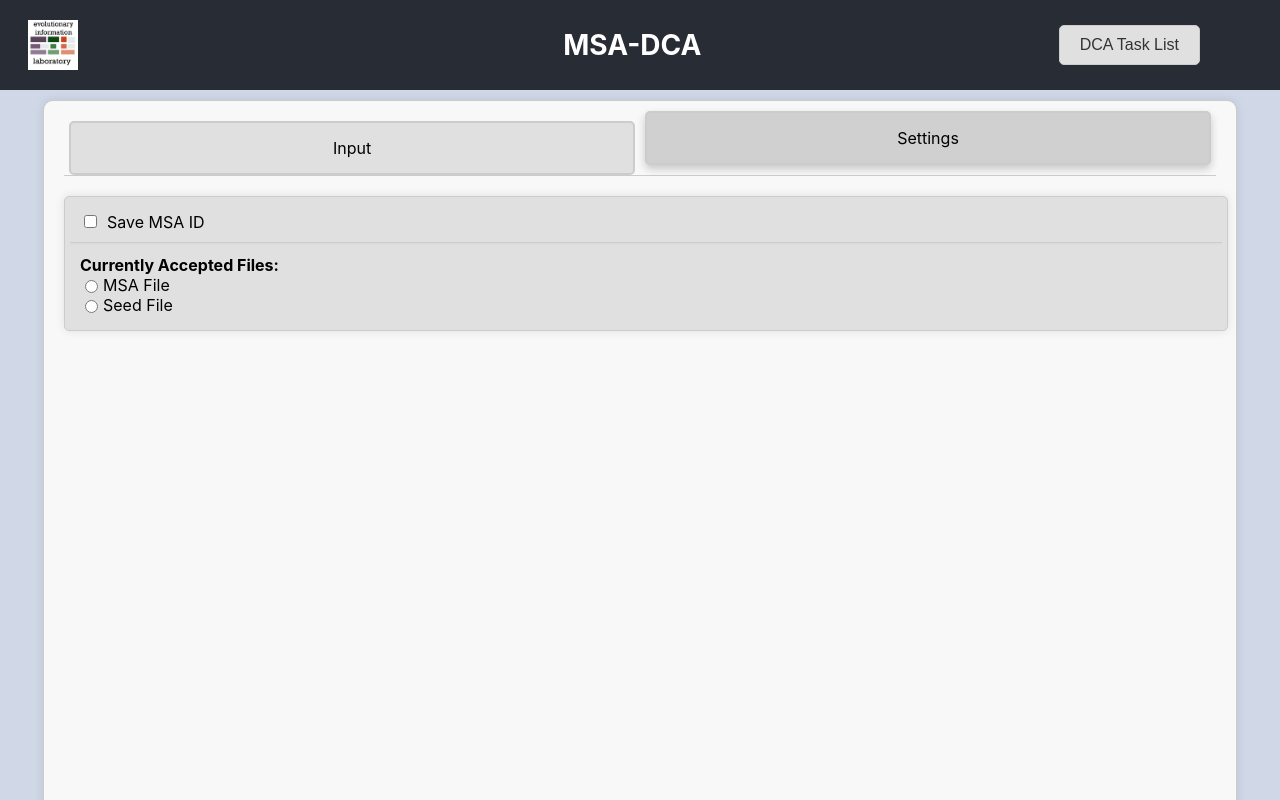
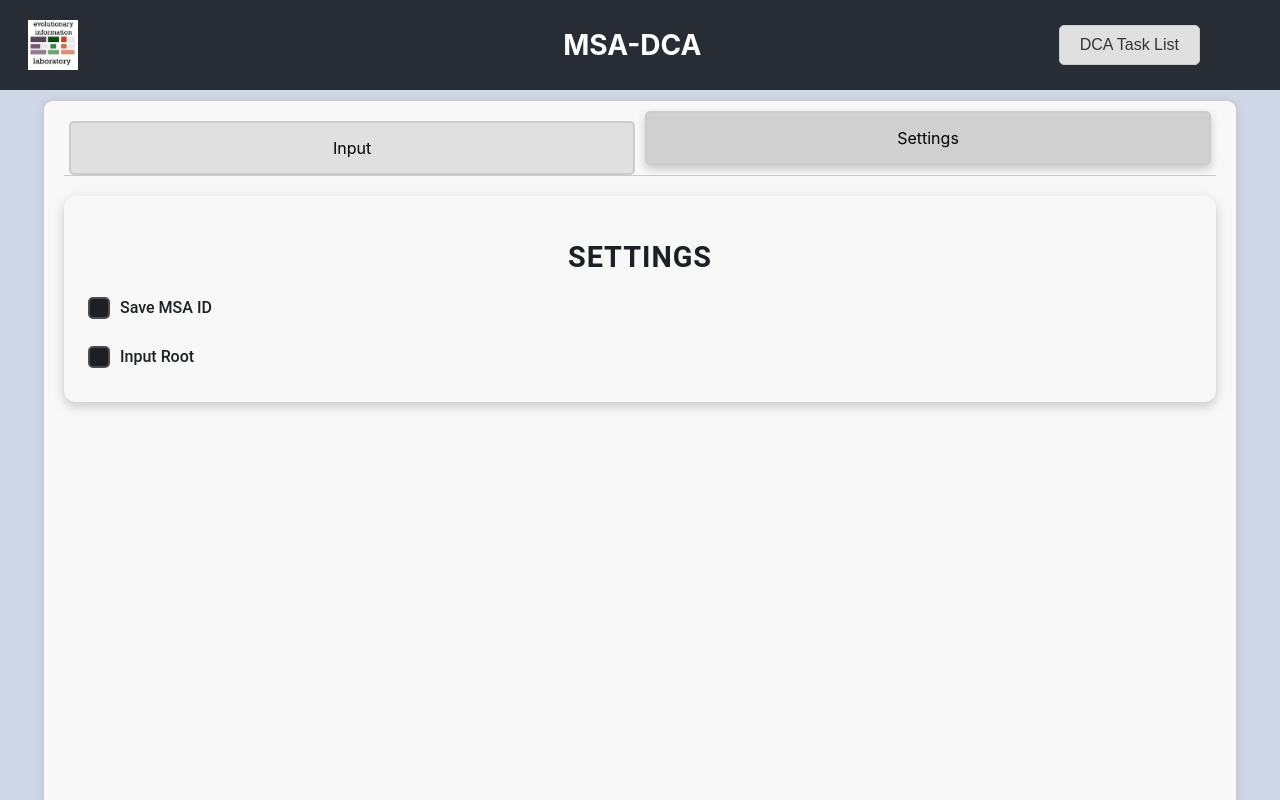
Before and after one commit to utdal/dcaServerFrontend, a React (Create React App) app: page /coevolving-pairs in a window 1280 px wide. Both pictures are taken after a click on the element "Settings". Built offline with nearby package versions, Linux system fonts and the light colour scheme.

Commit message:
settings change

```diff
--- a/src/pages/CoevolvingPairs.js
+++ b/src/pages/CoevolvingPairs.js
@@ -507,49 +507,106 @@ return (
         </>
       )}
       {activeTab === 'Tab2' && (
-        <div style={styles.settingsMenu}>
-          <div
-            style={styles.settingsOption}
+
+        <div style={{
+            background: '#E5E5E52',
+            borderRadius: '12px',
+            padding: '20px',
+            marginBottom: '20px',
+            boxShadow: '0px 4px 12px rgba(0, 0, 0, 0.2)',
+            color: '#f0f0f0',
+            fontFamily: "'Roboto', sans-serif"
+        }}>
+            <h2 style={{
+                fontSize: '1.8rem',
+                color: '#1c1f24',
+                marginBottom: '10px',
+                textTransform: 'uppercase',
+                letterSpacing: '1px',
+                fontWeight: 'bold'
+            }}>
+                Settings
+            </h2>
+
+            <div style={{ overflowY: 'auto', maxHeight: '400px' }}>
+                <div style={{
+                    display: 'flex',
+                    alignItems: 'center',
+                    padding: '10px 0',
+                    borderBottom: '1px solid rgba(255, 255, 255, 0.2)'
+                }}>
+                    <input
+                        type="checkbox"
+                        id="option1"
+                        style={{
+                            WebkitAppearance: 'none',
+                            appearance: 'none',
+                            backgroundColor: '#1c1f24',
+                            border: '2px solid #4d4d4d',
+                            padding: '9px',
+                            borderRadius: '5px',
+                            cursor: 'pointer',
+                            marginRight: '10px',
+                            transition: 'all 0.3s ease'
+                        }}
+                        onClick={(e) => e.target.style.backgroundColor = e.target.checked ? '#4caf50' : '#2c3036'}
+                    />
+                    <label
+                        htmlFor="option1"
+                        style={{
+                            color: '#1c1f24',
+                            fontSize: '1rem',
+                            fontWeight: '500',
+                            transition: 'color 0.3s ease'
+                        }}
+                        onMouseOver={(e) => e.target.style.color = '#4caf50'}
+                        onMouseOut={(e) => e.target.style.color = '#1c1f24'}
                         onClick={handleSaveMsaIdChange}
                     >
+                        Save MSA ID
+                    </label>
+                </div>
+
+                <div style={{
+                    display: 'flex',
+                    alignItems: 'center',
+                    padding: '10px 0',
+                    borderBottom: '1px solid rgba(255, 255, 255, 0.2)'
+                }}>
                     <input
                         type="checkbox"
-              id="saveMsaId"
-              name="saveMsaId"
-              checked={saveMsaId}
-              readOnly
-              style={styles.checkbox}
+                        id="option2"
+                        style={{
+                            WebkitAppearance: 'none',
+                            appearance: 'none',
+                            backgroundColor: '#1c1f24',
+                            border: '2px solid #4d4d4d',
+                            padding: '9px',
+                            borderRadius: '5px',
+                            cursor: 'pointer',
+                            marginRight: '10px',
+                            transition: 'all 0.3s ease'
+                        }}
+                        onClick={(e) => e.target.style.backgroundColor = e.target.checked ? '#4caf50' : '#2c3036'}
                     />
-            <label htmlFor="saveMsaId" style={styles.checkboxLabel}>Save MSA ID</label>
-          </div>
-          <div style={{ marginTop: '0px', padding: '10px', borderTop: '2px solid #ddd' }}>
-            <span style={{ fontWeight: 'bold', marginRight: '10px' }}>Currently Accepted Files:</span>
-            <label style={{ marginRight: '20px', display: 'flex', alignItems: 'center' }}>
-              <input
-                type="radio"
-                name="fileType"
-                value="MSA"
-                checked={selectedFileTypes.MSA}
-                onChange={() => handleFileTypeChange('MSA')}
-                style={{ marginRight: '5px' }}
-              />
-              MSA File
-            </label>
-            <label style={{ display: 'flex', alignItems: 'center' }}>
-              <input
-                type="radio"
-                name="fileType"
-                value="Seed"
-                checked={selectedFileTypes.Seed}
-                onChange={() => handleFileTypeChange('Seed')}
-                style={{ marginRight: '5px' }}
-              />
-              Seed File
+                    <label
+                        htmlFor="option2"
+                        style={{
+                            color: '#1c1f24',
+                            fontSize: '1rem',
+                            fontWeight: '500',
+                            transition: 'color 0.3s ease'
+                        }}
+                        onMouseOver={(e) => e.target.style.color = '#4caf50'}
+                        onMouseOut={(e) => e.target.style.color = '#1c1f24'}
+                    >
+                        Input Root
                     </label>
                 </div>
             </div>
+        </div>
 )}
-    </div>
+
     {showModal && (
       <>
         <div style={styles.modalOverlay} onClick={handleCancel}></div>
@@ -573,6 +630,7 @@ return (
         </>
       )}
     </div>
+    </div>
   );
 };
 
```
Lines whose indentation alone changed are shown as unchanged.
